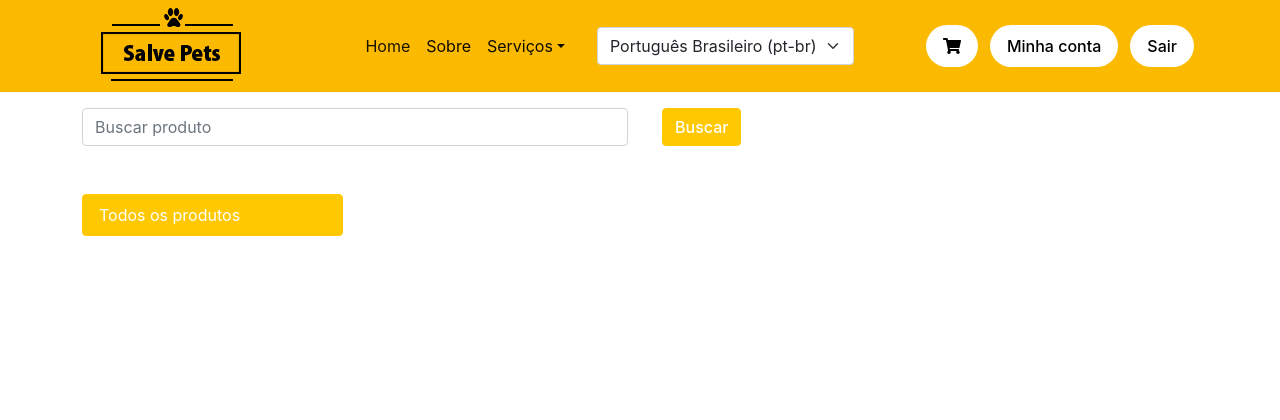
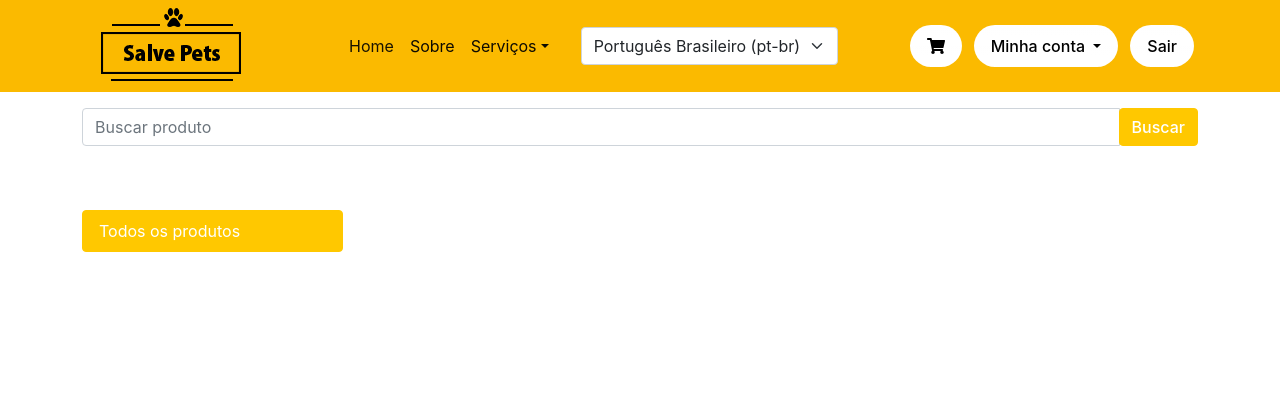
Before and after one commit to DimasOliveira01/ProjetoSalvePets, a Django app: page /products/ in a window 1280 px wide. Shown: the top 420 px of the page. Run offline with Django 3.2, Linux system fonts and the light colour scheme; a user stored in the database is signed in; data that the repository does not hold is empty; parts of the project's set-up code (start-up, migrations or seed data) failed here and were passed over; some libraries are stand-ins or nearby versions.

Commit message:
melhorias layout

```diff
--- a/Projeto/SalvePets/SalvePets/templates/base.html
+++ b/Projeto/SalvePets/SalvePets/templates/base.html
@@ -116,12 +116,21 @@
                     </section>
 
                     <!-- Botões de minha conta/sair/entrar/cadastrar -->
+                    {% if user.is_authenticated %}
                     <form class="ps-lg-5 p-1" >
-                            <a href="{% url 'cart:detail' %}" type="button" class="btn btn-lg btn-primary2 rounded-pill bg-gradient order-0" type="submit" alt="Carrinho" title="Carrinho"><i class="fas fa-shopping-cart"></i></a>
+                        <a href="{% url 'cart:detail' %}" type="button" class="btn btn-lg btn-primary2 rounded-pill bg-gradient order-0" type="submit" alt="Carrinho" title="Carrinho"><i class="fas fa-shopping-cart"></i></a>
                     </form>
-                    {% if user.is_authenticated %}
                         <form class="ps-lg-2 p-1">
-                            <a href="/modificar-cadastro" type="button" class="btn btn-lg btn-primary2 rounded-pill bg-gradient order-0" type="submit">{% trans "Minha conta" %}</a>
+                            <div class="dropdown">
+                                <button class="btn btn-lg btn-primary2 rounded-pill bg-gradient order-0 dropdown-toggle" type="button" id="dropdownMenuButton" data-toggle="dropdown" aria-haspopup="true" aria-expanded="false">
+                                    Minha conta
+                                </button>
+                                <div class="dropdown-menu" aria-labelledby="dropdownMenuButton">
+                                    <a class="dropdown-item" href="#">Action</a>
+                                    <a class="dropdown-item" href="#">Another action</a>
+                                    <a class="dropdown-item" href="#">Something else here</a>
+                                </div>
+                            </div>
                         </form>
                         <form class="ps-lg-2 p-1" >
                             <button type="button" class="btn btn-lg btn-primary2 rounded-pill bg-gradient order-0" data-bs-toggle="modal" data-bs-target="#sair" >{% trans "Sair" %}</button>
@@ -144,6 +153,7 @@
 
             {% endblock conteudo %}
         </div>
+
 
         <!-- Footer -->
         <footer class="py-5" style="background-color: #fbba00;">
--- a/Projeto/SalvePets/SalvePets/templates/products/product_list.html
+++ b/Projeto/SalvePets/SalvePets/templates/products/product_list.html
@@ -17,12 +17,13 @@ Produtos
     <div class="row">
         <form action="." method="GET" class="form-inline">
             <div class="row">
-                <div class="col-sm-6">
+                <div class="input-group mb-3">
                     <input type="text" id="search" name="search" class="form-control" placeholder="Buscar produto">
+                    <div class="input-group-append">
+                        <input type="submit" class="btn btn-primary" value="Buscar">
+                    </div>
                 </div>
-                <div class="col-sm-3">
-                    <input type="submit" class="btn btn-primary" value="Buscar" style="margin-left: 10px;">
-                </div>
+
                 <!--<div class="col-sm-3">
                     <select name="filtro_preco" id="filtro_preco" class="form-control">
                         <option value="maior">Maior Preço</option>
--- a/Projeto/SalvePets/core/static/core/js/main.js
+++ b/Projeto/SalvePets/core/static/core/js/main.js
@@ -41,7 +41,3 @@ function validateSize(input) {
         }
     }
 }
-function submitForms(){
-    document.getElementById("form1").submit();
-    document.getElementById("form2").submit();
-}
--- a/Projeto/SalvePets/core/views.py
+++ b/Projeto/SalvePets/core/views.py
@@ -107,7 +107,7 @@ def set_pet(request):
             MAX_SIZE = 2097152
             file = request.FILES['foto']
             extensao = os.path.splitext(file.name)[1]
-            extensao_valida = ['.png', '.jpg', 'jpeg', 'bmp']
+            extensao_valida = ['.png', '.jpg', '.jpeg', '.bmp']
 
             if not extensao in extensao_valida:
                 return redirect('/cadastro-pet/?id={}'.format(pet.id))
@@ -171,7 +171,8 @@ def set_pet(request):
             MAX_SIZE = 2097152
             file = request.FILES['foto']
             extensao = os.path.splitext(file.name)[1]
-            extensao_valida = ['.png', '.jpg', 'jpeg', 'bmp']
+            print(extensao)
+            extensao_valida = ['.png', '.jpg', '.jpeg', '.bmp']
 
             if not extensao in extensao_valida:
                 erro = "Os formatos de imagem permitidos são PNG, JPG, JPEG e BMP."
```
Also changed, not shown: Projeto/SalvePets/SalvePets/templates/patrocinar/patrocinar.html (+2 -8 lines).
